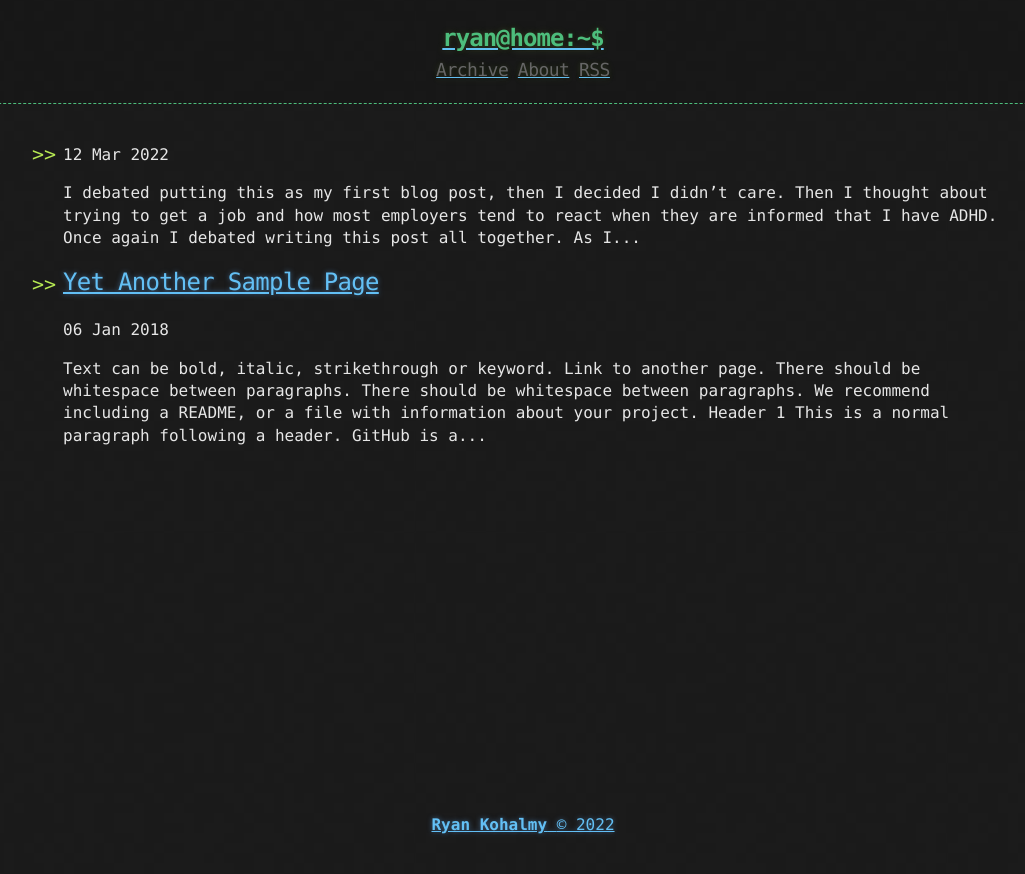
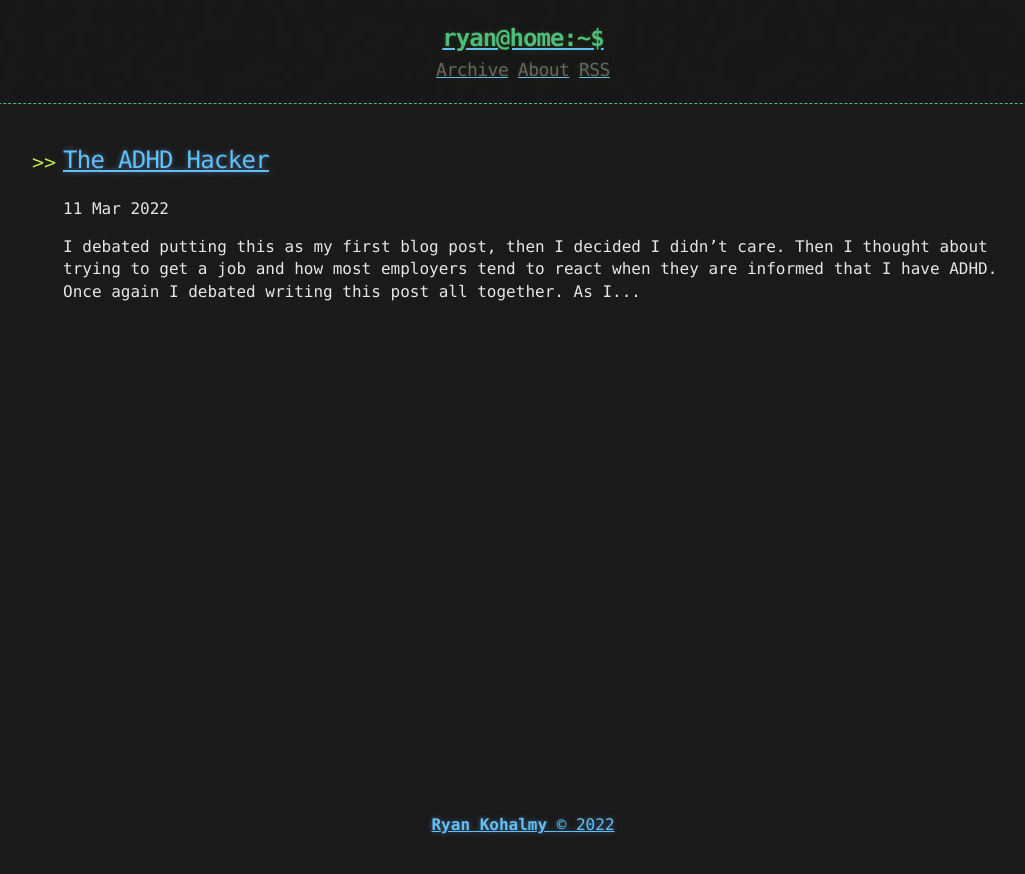
Before and after one commit to 0ttrSpace/rdkohalmy.github.io, a Jekyll site: the page built from index.html, in a window 1280 px wide. Shown: the top 874 px of the page, without its empty margins (117-1142 px from the left). Built offline with Jekyll 4.4.1, drawn with Linux system fonts in a browser that asks for light colours; the list of posts is cut into pages by our own code; part of the change alters nothing that is shown.

Commit message:
removed template

````diff
--- a/_posts/2018-01-06-Yet-Another-Sample-Page.md
+++ /dev/null
@@ -1,124 +0,0 @@
----
-title: Yet Another Sample Page
-published: true
----
-
-Text can be **bold**, _italic_, ~~strikethrough~~ or `keyword`.
-
-[Link to another page](another-page).
-
-There should be whitespace between paragraphs.
-
-There should be whitespace between paragraphs. We recommend including a README, or a file with information about your project.
-
-# [](#header-1)Header 1
-
-This is a normal paragraph following a header. GitHub is a code hosting platform for version control and collaboration. It lets you and others work together on projects from anywhere.
-
-## [](#header-2)Header 2
-
-> This is a blockquote following a header.
->
-> When something is important enough, you do it even if the odds are not in your favor.
-
-### [](#header-3)Header 3
-
-```js
-// Javascript code with syntax highlighting.
-var fun = function lang(l) {
-  dateformat.i18n = require('./lang/' + l)
-  return true;
-}
-```
-
-```ruby
-# Ruby code with syntax highlighting
-GitHubPages::Dependencies.gems.each do |gem, version|
-  s.add_dependency(gem, "= #{version}")
-end
-```
-
-#### [](#header-4)Header 4
-
-*   This is an unordered list following a header.
-*   This is an unordered list following a header.
-*   This is an unordered list following a header.
-
-##### [](#header-5)Header 5
-
-1.  This is an ordered list following a header.
-2.  This is an ordered list following a header.
-3.  This is an ordered list following a header.
-
-###### [](#header-6)Header 6
-
-| head1        | head two          | three |
-|:-------------|:------------------|:------|
-| ok           | good swedish fish | nice  |
-| out of stock | good and plenty   | nice  |
-| ok           | good `oreos`      | hmm   |
-| ok           | good `zoute` drop | yumm  |
-
-### There's a horizontal rule below this.
-
-* * *
-
-### Here is an unordered list:
-
-*   Item foo
-*   Item bar
-*   Item baz
-*   Item zip
-
-### And an ordered list:
-
-1.  Item one
-1.  Item two
-1.  Item three
-1.  Item four
-
-### And a nested list:
-
-- level 1 item
-  - level 2 item
-  - level 2 item
-    - level 3 item
-    - level 3 item
-- level 1 item
-  - level 2 item
-  - level 2 item
-  - level 2 item
-- level 1 item
-  - level 2 item
-  - level 2 item
-- level 1 item
-
-### Small image
-
-![](https://assets-cdn.github.com/images/icons/emoji/octocat.png)
-
-### Large image
-
-![](https://guides.github.com/activities/hello-world/branching.png)
-
-
-### Definition lists can be used with HTML syntax.
-
-<dl>
-<dt>Name</dt>
-<dd>Godzilla</dd>
-<dt>Born</dt>
-<dd>1952</dd>
-<dt>Birthplace</dt>
-<dd>Japan</dd>
-<dt>Color</dt>
-<dd>Green</dd>
-</dl>
-
-```
-Long, single-line code blocks should not wrap. They should horizontally scroll if they are too long. This line should be long enough to demonstrate this.
-```
-
-```
-The final element.
-```
````
Also changed, not shown: _posts/2022-03-11-The-ADHD-Hacker.md (+1 -1 lines).
